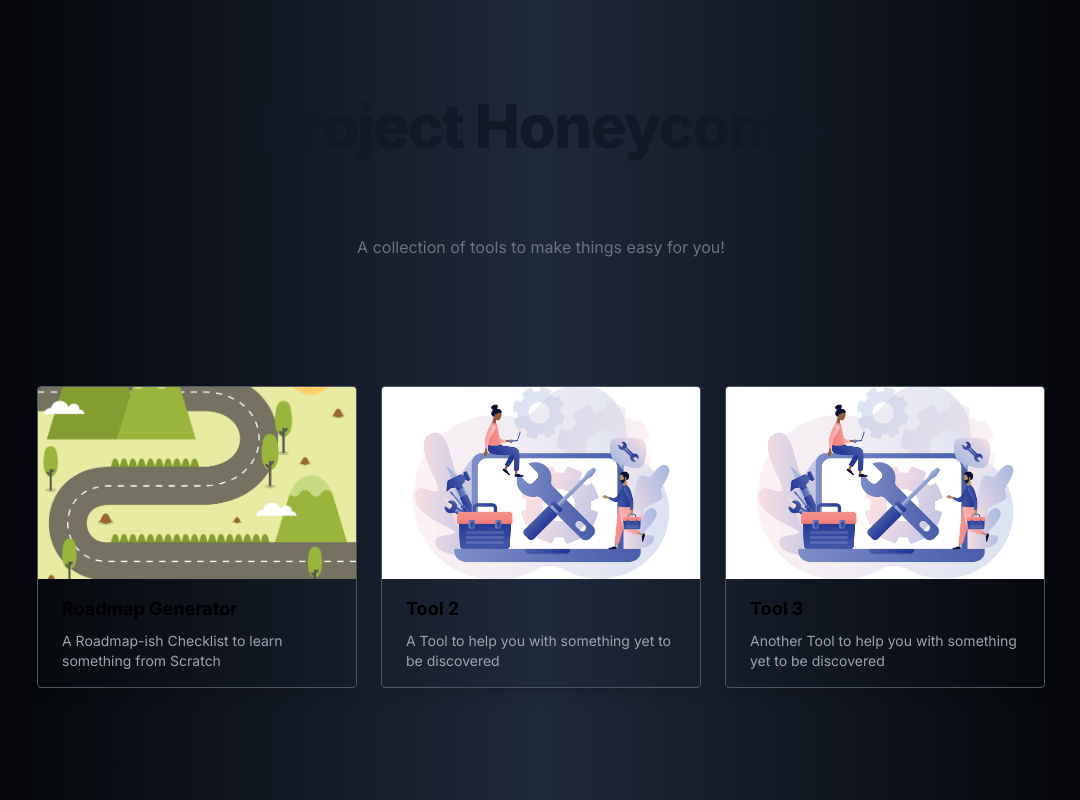
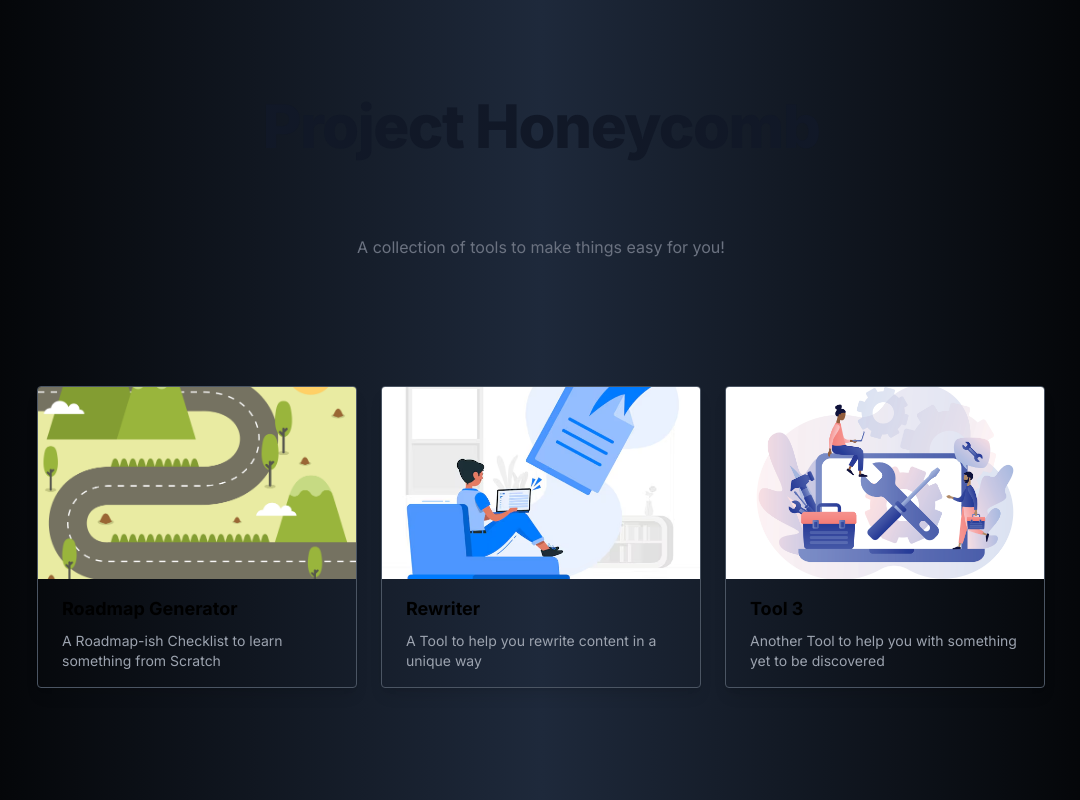
Before and after one commit to TanmayBansode/HoneycombFrontend, a Next.js app: page / in a window 1280 px wide. Shown: the whole page, without its empty margins (99-1179 px from the left). Built offline with nearby package versions, Linux system fonts and the light colour scheme.

Commit message:
link of rewrite

```diff
--- a/app/page.js
+++ b/app/page.js
@@ -20,10 +20,10 @@ export default function Home() {
           />
 
           <Card
-            title="Tool 2"
-            description="A Tool to help you with something yet to be discovered"
-            imageLink="DummyImage2.png"
-            link="tool"
+            title="Rewriter"
+            description="A Tool to help you rewrite content in a unique way"
+            imageLink="rewrite.avif"
+            link="rewrite"
           />
 
           <Card
```
Also changed, not shown: public/rewrite.avif (added).
